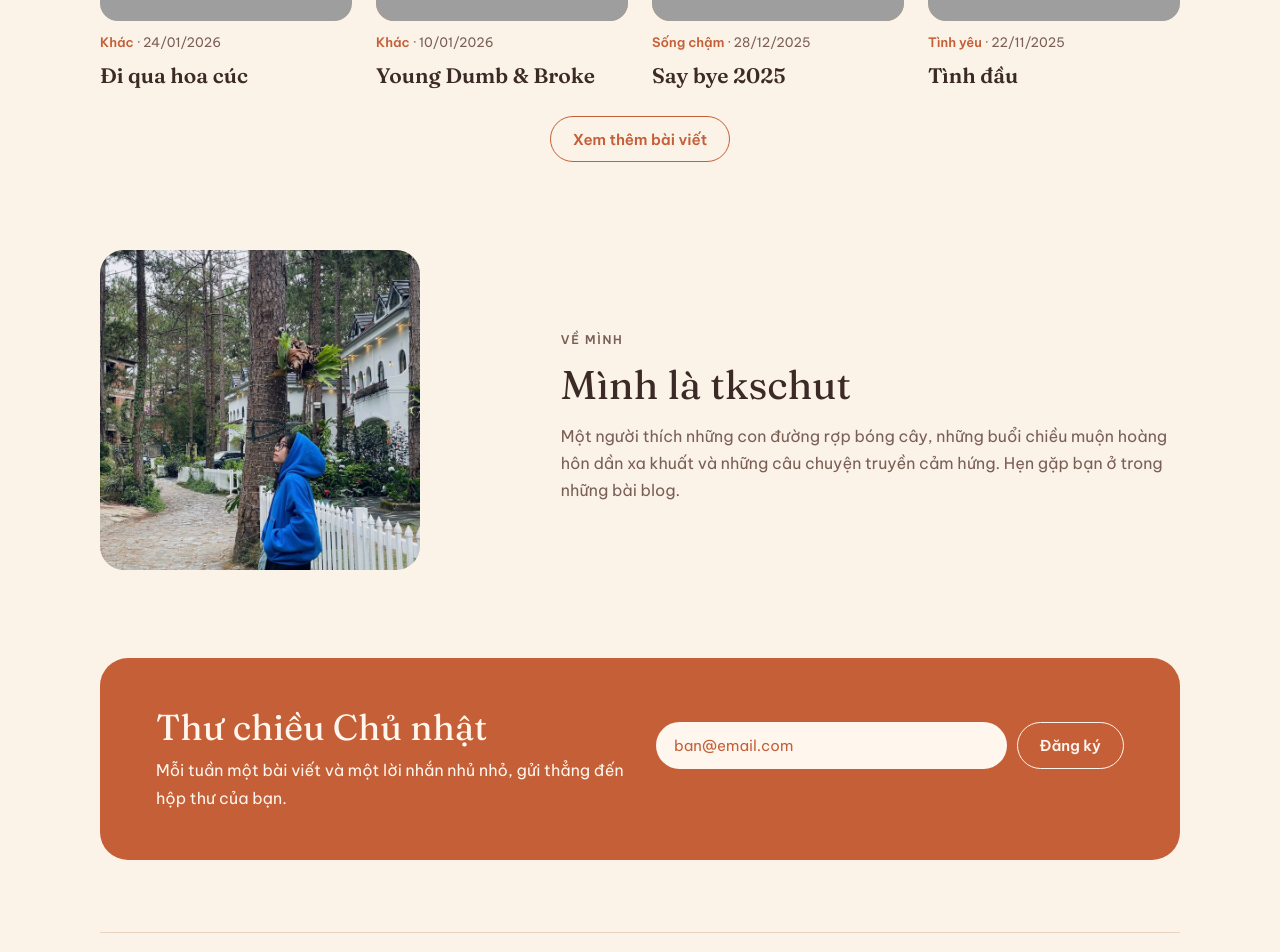
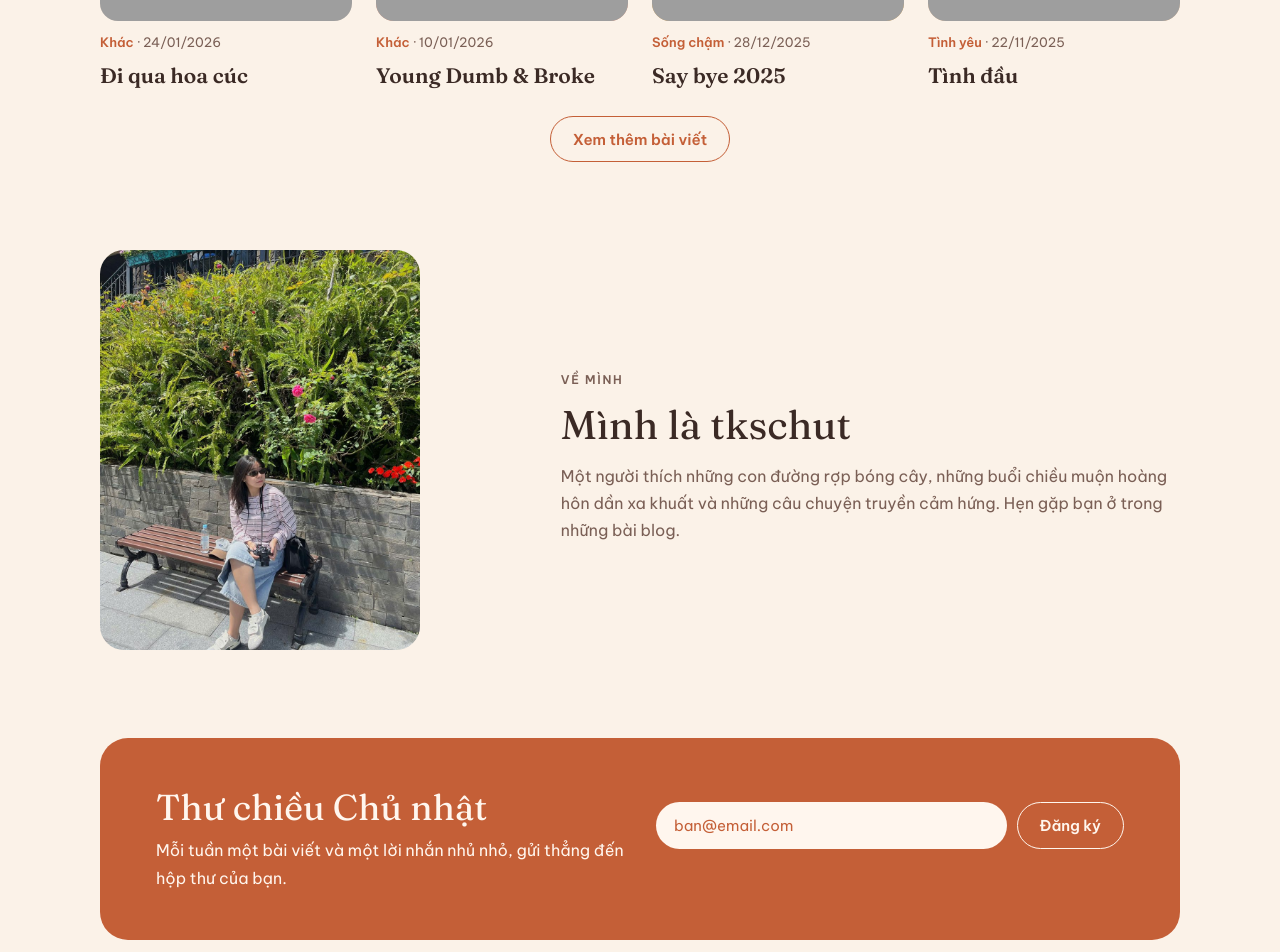
Before and after one commit to mira1611/tkschutblog, a Jekyll site: the page built from index.html, in a window 1280 px wide. Shown: the part 2492-3444 px from the top of the page. Built offline with Jekyll 4.4.1, drawn with Linux system fonts in a browser that asks for light colours; grey boxes are pictures that could not be loaded.

Commit message:
Phần Về mình: đổi ảnh mới, canh giữa ảnh trên điện thoại
Co-Authored-By: Claude Opus 5.5 <noreply@anthropic.com>
Claude-Session: https://claude.ai/code/session_01J9eJYRmJ9rzhGNEk1Z2RqL

```diff
--- a/assets/css/style.css
+++ b/assets/css/style.css
@@ -192,3 +192,12 @@ footer small{color:var(--ink-2);font-size:13px}
   .step:nth-child(2),.step:nth-child(3){padding-left:0}
   .quote .by{text-align:left;margin-top:20px}
 }
+
+/* Ảnh phần "Về mình" */
+.about .mini{aspect-ratio:4/5}
+.about .mini img{object-position:50% 70%}
+@media (max-width:760px){
+  .about{justify-items:center;gap:32px}
+  .about .mini{max-width:280px;margin-inline:auto}
+  .about > div:last-child{justify-self:stretch}
+}
--- a/index.html
+++ b/index.html
@@ -64,7 +64,7 @@ layout: default
 </section>
 
 <section class="about" id="ve-toi">
-  <div class="mini"><img src="{{ '/images/tkschut.jpg' | relative_url }}" alt="Ảnh tkschut"></div>
+  <div class="mini"><img src="{{ '/images/ve-minh.jpg' | relative_url }}" alt="tkschut ngồi trên ghế gỗ trước bức tường dương xỉ, tay cầm máy ảnh"></div>
   <div>
     <p class="eyebrow">Về mình</p>
     <h2 style="font-size:clamp(28px,3.6vw,40px);font-weight:400;margin-top:10px">Mình là tkschut</h2>
```
Also changed, not shown: images/ve-minh.jpg (added).
